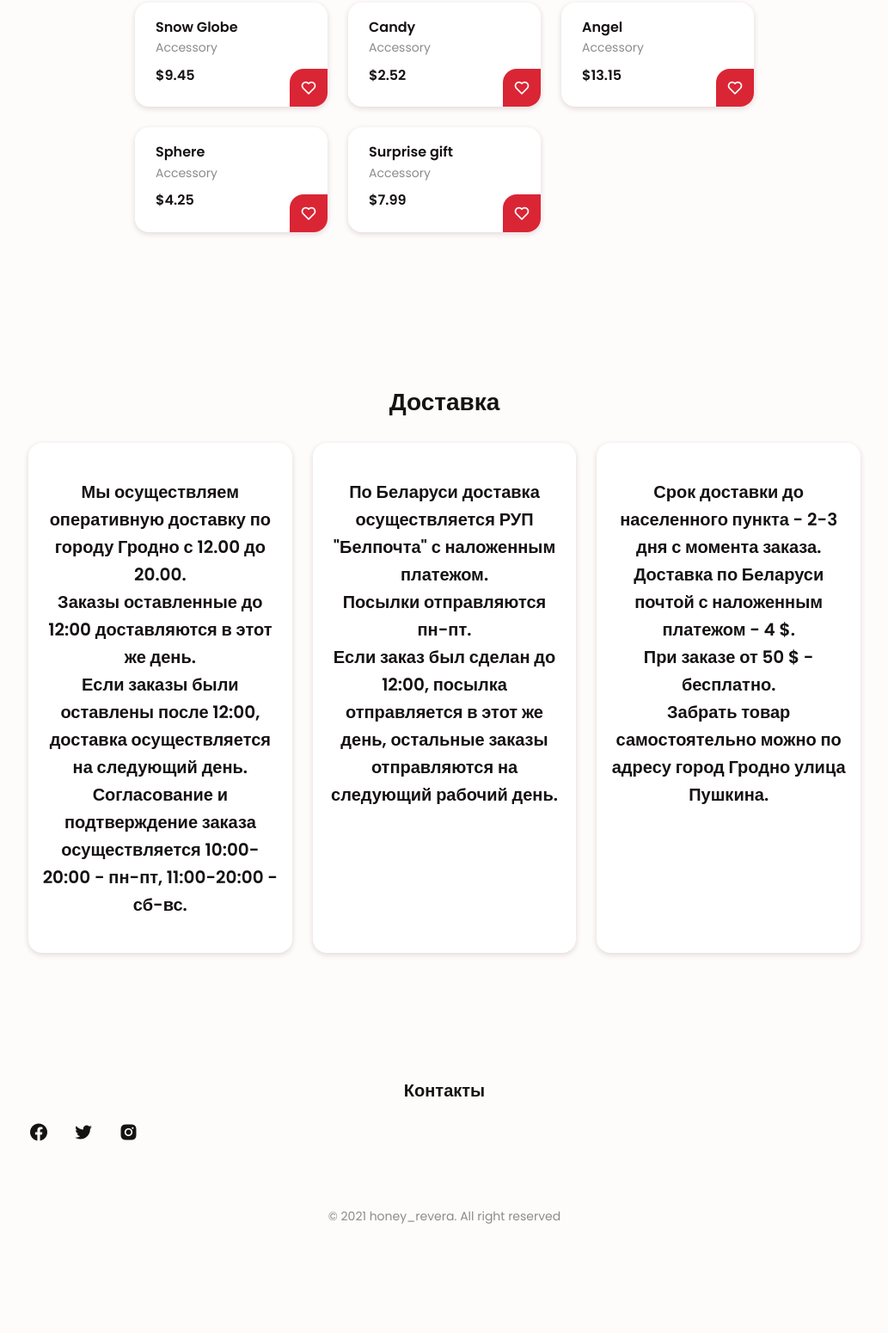
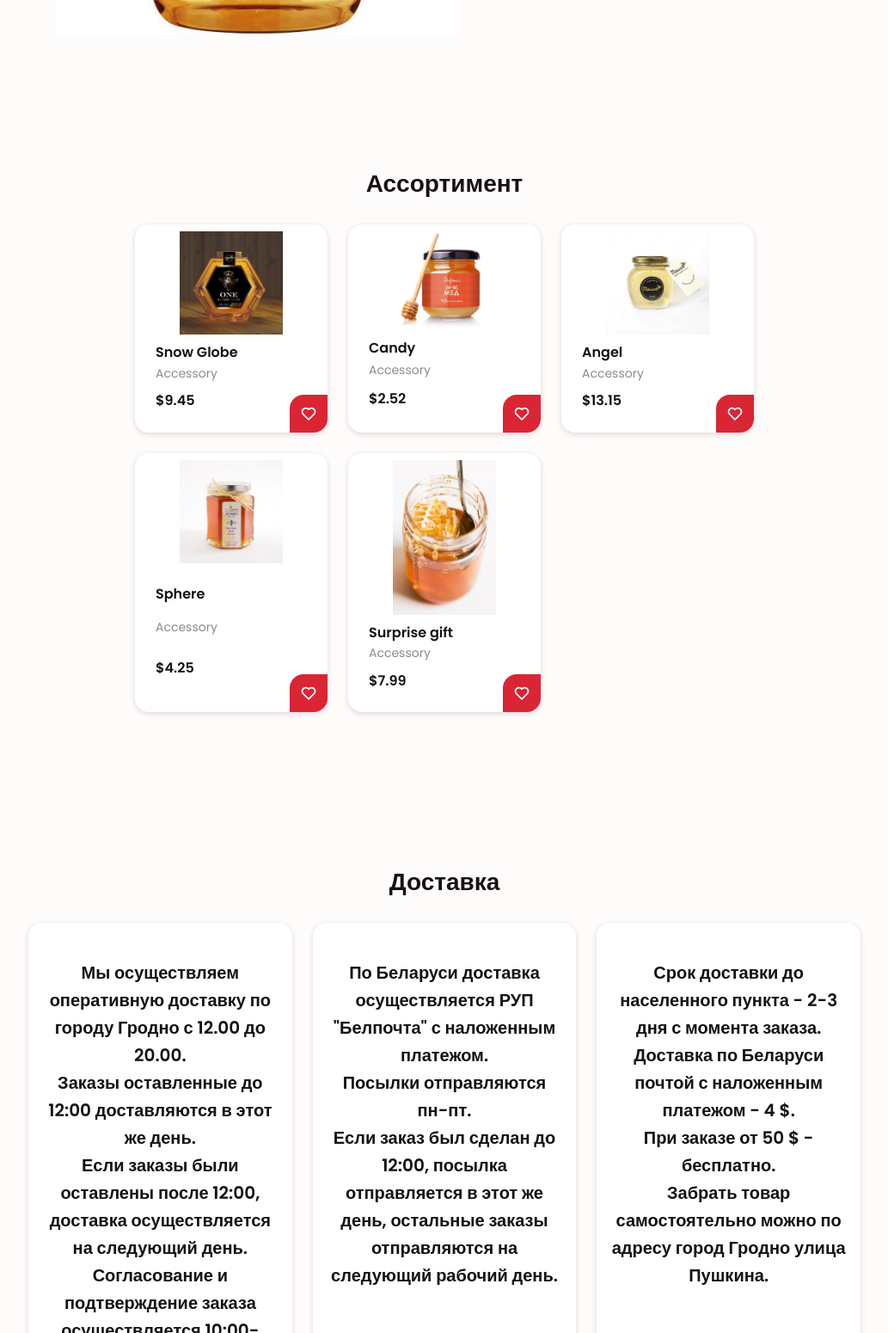
Before and after one commit to casterweb/honey, a website: page index.html in a window 1280 px wide. Shown: the part 1250-2800 px from the top of the page at 86% size, without its empty margins (123-1156 px from the left). Before the commit the page ends 2707 px from the top, so only its background shows below. Drawn offline with nearby package versions, Linux system fonts and the light colour scheme.

Commit message:
fix  img

```diff
--- a/assets/style.css
+++ b/assets/style.css
@@ -451,7 +451,9 @@ img {
 
 /*========== FOOTER ==========*/
 .footer__container {
-  grid-template-columns: repeat(auto-fit, minmax(220px, 1fr));
+  display: flex;
+  justify-content: center;
+  align-items: center;
 }
 
 .footer__logo {
@@ -460,12 +462,13 @@ img {
 
 .footer__title {
   text-align: center;
+
   margin-bottom: var(--mb-2);
 }
 
 .footer__logo,
 .footer__title {
-  font-size: var(--h3-font-size);
+  font-size: var(--h2-font-size);
 }
 
 .footer__link {
@@ -479,12 +482,14 @@ img {
 }
 
 .footer__social {
-  justify-content: center;
   font-size: 1.5rem;
   color: var(--title-color);
   margin-right: var(--mb-3);
 }
-
+.fot {
+  display: grid;
+  justify-content: center;
+}
 .footer__social:hover {
   color: var(--first-color);
 }
@@ -602,16 +607,6 @@ img {
   .accessory__button {
     padding: 0.75rem;
   }
-
-  .send {
-    background: none;
-  }
-
-  .send__container {
-    background-color: var(--first-color-send);
-    padding: 2rem;
-    border-radius: 1.5rem;
-  }
 }
 
 @media screen and (min-width: 968px) {
--- a/index.html
+++ b/index.html
@@ -80,7 +80,7 @@
                     </div>
 
                     <div class="share__img">
-                        <img src="assets/img/" alt="">
+                        <img src="assets/img/0ee4b37683837e98aceba73bd7cd1e41.jpg" alt="">
                     </div>
                 </div>
             </section>
@@ -93,7 +93,7 @@
 
                 <div class="accessory__container bd-grid">
                     <div class="accessory__content">
-                        <img src="assets/img/" alt="" class="accessory__img">
+                        <img src="assets/img/ad83bc491fa85d2652c72900c679053e.jpg" alt="" class="accessory__img">
                         <h3 class="accessory__title">Snow Globe</h3>
                         <span class="accessory__category">Accessory</span>
                         <span class="accessory__preci">$9.45</span>
@@ -101,7 +101,7 @@
                     </div>
 
                     <div class="accessory__content">
-                        <img src="assets/img/" alt="" class="accessory__img">
+                        <img src="assets/img/9e5a414b102fc8ecc23559907badf4ea.jpg" alt="" class="accessory__img">
                         <h3 class="accessory__title">Candy</h3>
                         <span class="accessory__category">Accessory</span>
                         <span class="accessory__preci">$2.52</span>
@@ -109,7 +109,7 @@
                     </div>
 
                     <div class="accessory__content">
-                        <img src="assets/img/" alt="" class="accessory__img">
+                        <img src="assets/img/66d324858ddf58ac3f594c25a85af3aa.jpg" alt="" class="accessory__img">
                         <h3 class="accessory__title">Angel</h3>
                         <span class="accessory__category">Accessory</span>
                         <span class="accessory__preci">$13.15</span>
@@ -117,7 +117,7 @@
                     </div>
 
                     <div class="accessory__content">
-                        <img src="assets/img/" alt="" class="accessory__img">
+                        <img src="assets/img/95edeb6b1f8d9d5bf2bc6a23f1fff12b.jpg" alt="" class="accessory__img">
                         <h3 class="accessory__title">Sphere</h3>
                         <span class="accessory__category">Accessory</span>
                         <span class="accessory__preci">$4.25</span>
@@ -125,7 +125,7 @@
                     </div>
 
                     <div class="accessory__content">
-                        <img src="assets/img/" alt="" class="accessory__img">
+                        <img src="assets/img/9906c601e7f1434849c6d39014ef9ca7.jpg" alt="" class="accessory__img">
                         <h3 class="accessory__title">Surprise gift</h3>
                         <span class="accessory__category">Accessory</span>
                         <span class="accessory__preci">$7.99</span>
@@ -175,9 +175,13 @@
             <div class="footer__container bd-container bd-grid">
                 <div class="footer__content">
                     <h3 class="footer__title">Контакты</h3>
-                    <a href="#" class="footer__social"><i class='bx bxl-facebook-circle '></i></a>
-                    <a href="#" class="footer__social"><i class='bx bxl-twitter'></i></a>
+                    <a href="tel:+375 29 588 19 20" class="footer__social fot">☎️+375 29 588 19 20</a>
+                    <a href="#" class="footer__social"><i class='bx bx-mail-send'></i></a>
                     <a href="https://www.instagram.com/honey_revera/" target="_blank" class="footer__social"><i class='bx bxl-instagram-alt'></i></a>
+                    <a href="#" class="footer__social"><i class="fab fa-viber"></i></a>
+                    <a href="#" class="footer__social"><i class="fab fa-telegram"></i></a>
+                    <a href="#" class="footer__social"><i class="fab fa-skype"></i></a>
+
                 </div>
             </div>
 
@@ -186,6 +190,7 @@
 
         <!--========== SCROLL REVEAL ==========-->
         <script src="https://unpkg.com/scrollreveal"></script>
+        <script src="https://kit.fontawesome.com/811981c3f4.js" crossorigin="anonymous"></script>
 
         <!--========== MAIN JS ==========-->
         <script src="assets/main.js"></script>
--- /dev/null
+++ b/package.json
@@ -0,0 +1,5 @@
+{
+  "dependencies": {
+    "@fortawesome/fontawesome-free": "^5.15.3"
+  }
+}
```
Also changed, not shown: assets/img/0ee4b37683837e98aceba73bd7cd1e41.jpg (added), assets/img/66d324858ddf58ac3f594c25a85af3aa.jpg (added), assets/img/95edeb6b1f8d9d5bf2bc6a23f1fff12b.jpg (added), assets/img/9906c601e7f1434849c6d39014ef9ca7.jpg (added), assets/img/9e5a414b102fc8ecc23559907badf4ea.jpg (added), assets/img/UkBfmNGqtD0.jpg (added), assets/img/ad83bc491fa85d2652c72900c679053e.jpg (added), 1 other file.
